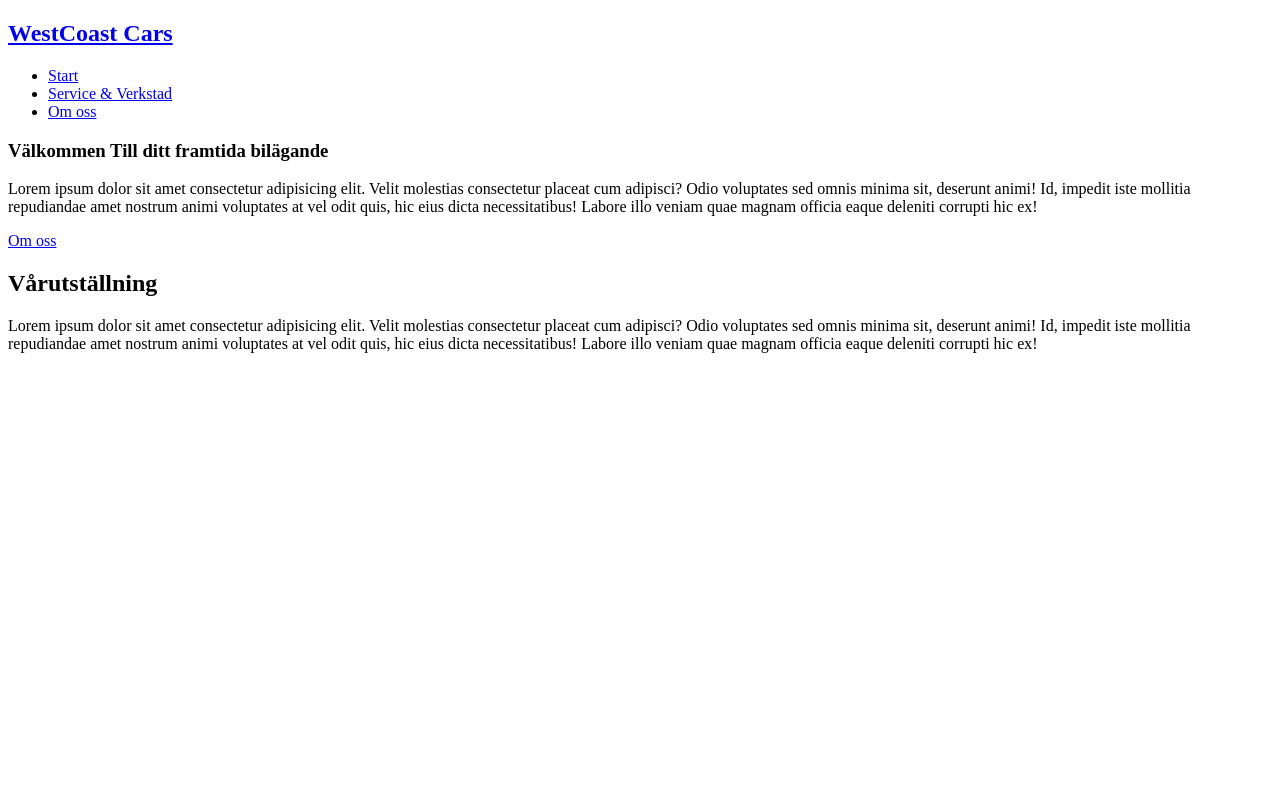
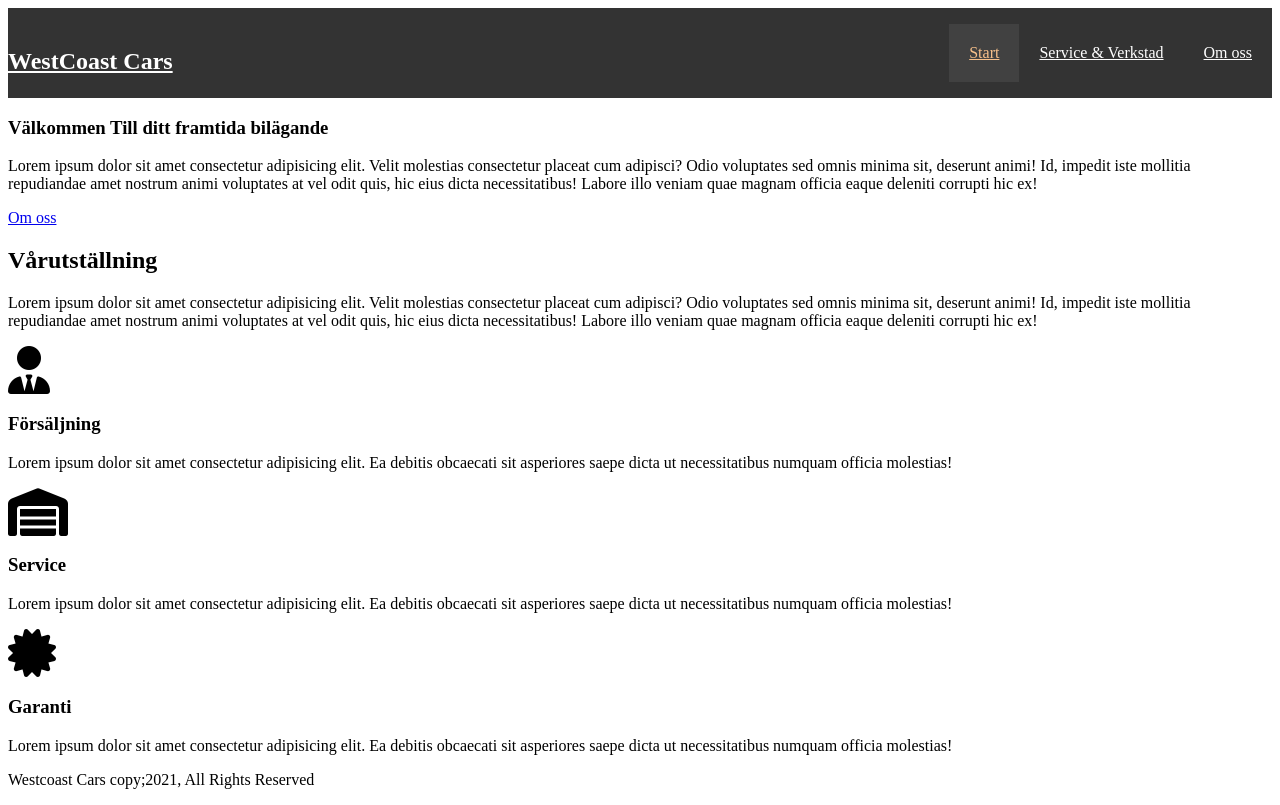
Before and after one commit to Kungia/WestCoastCars, a plain HTML site: page index.html in a window 1280 px wide. Drawn offline with Linux system fonts and the light colour scheme.

Commit message:
Påbörjat Css i Navbar

```diff
--- a/content/css/navigation.css
+++ b/content/css/navigation.css
@@ -0,0 +1,36 @@
+/*Navigation */
+#navbar {
+    background: #333;
+    color: #fff;
+    overflow: hidden;
+}
+
+#navbar a {
+    color: #fff;
+}
+
+#navbar h1 {
+    float: left;
+    padding-top: 20px;
+}
+
+#navbar ul {
+    list-style: none;
+    float: right;
+}
+
+#navbar ul li {
+    float: left;
+}
+
+#navbar ul li a {
+    display: block;
+    padding: 20px;
+    text-align:  center;
+}
+
+#navbar ul li a:hover,
+#navbar ul li a.active{
+    background: #6b6b6b44;
+    color:#f7c08a;
+}
--- a/index.html
+++ b/index.html
@@ -3,9 +3,9 @@
 <head>
 <meta charset="UTF-8">
 <meta http-equiv="X-UA-Compatible" content="IE=edge">
-<meta name= "viewport" content= width=device-width,initial-scale=1.0>
-<link rel= "stylesheet" href="./content/css/styles.css>
-<link rel="stylesheet" href="./content/css/showcase.css">
+<meta name="viewport" content="width=device-width, initial-scale=1.0">
+<link rel= "stylesheet" href="./content/css/styles.css">
+<link rel= "stylesheet" href="./content/css/showcase.css">
 <link rel="stylesheet" href="./content/css/navigation.css">
 <link rel="stylesheet" href="./content/css/utilities.css">
 <script src="https://kit.fontawesome.com/734a53a685.js" crossorigin="anonymous"></script>
@@ -39,7 +39,7 @@
 </section>
 
 <!--Gallery-->
-<section id?"gallery-content">
+<section id="gallery-content">
 <div class="info-img"></div>
 <div class="info-content bg-dark">
     <h2><span class ="text-primary">Vår</span>utställning</h2>
@@ -47,7 +47,27 @@
 </div>
 </section>
 
+<!--Features-->
+<section id= "features">
+<div class= "box bg-light">
+    <i class="fas fa-user-tie fa-3x"></i>
+    <h3>Försäljning</h3>
+    <p>Lorem ipsum dolor sit amet consectetur adipisicing elit. Ea debitis obcaecati sit asperiores saepe dicta ut necessitatibus numquam officia molestias!</p>
+</div>
+<div class="box bg-primary">
+    <i class="fas fa-warehouse fa-3x"></i>
+    <h3>Service</h3>
+    <p>Lorem ipsum dolor sit amet consectetur adipisicing elit. Ea debitis obcaecati sit asperiores saepe dicta ut necessitatibus numquam officia molestias!</p>
+  </div>
+  <div class="box box bg-light">
+    <i class="fas fa-certificate fa-3x"></i>
+    <h3>Garanti</h3>
+    <p>Lorem ipsum dolor sit amet consectetur adipisicing elit. Ea debitis obcaecati sit asperiores saepe dicta ut necessitatibus numquam officia molestias!</p>
+  </div>
+</section>
 </article>
-
-
+<div class= "clear"></div>
+<footer id= "footer">
+    <p>Westcoast Cars copy;2021, All Rights Reserved</p>
+</footer>
 </html>
```
Also changed, not shown: service.html (+26 -0 lines). Lines whose indentation alone changed are shown as unchanged.
